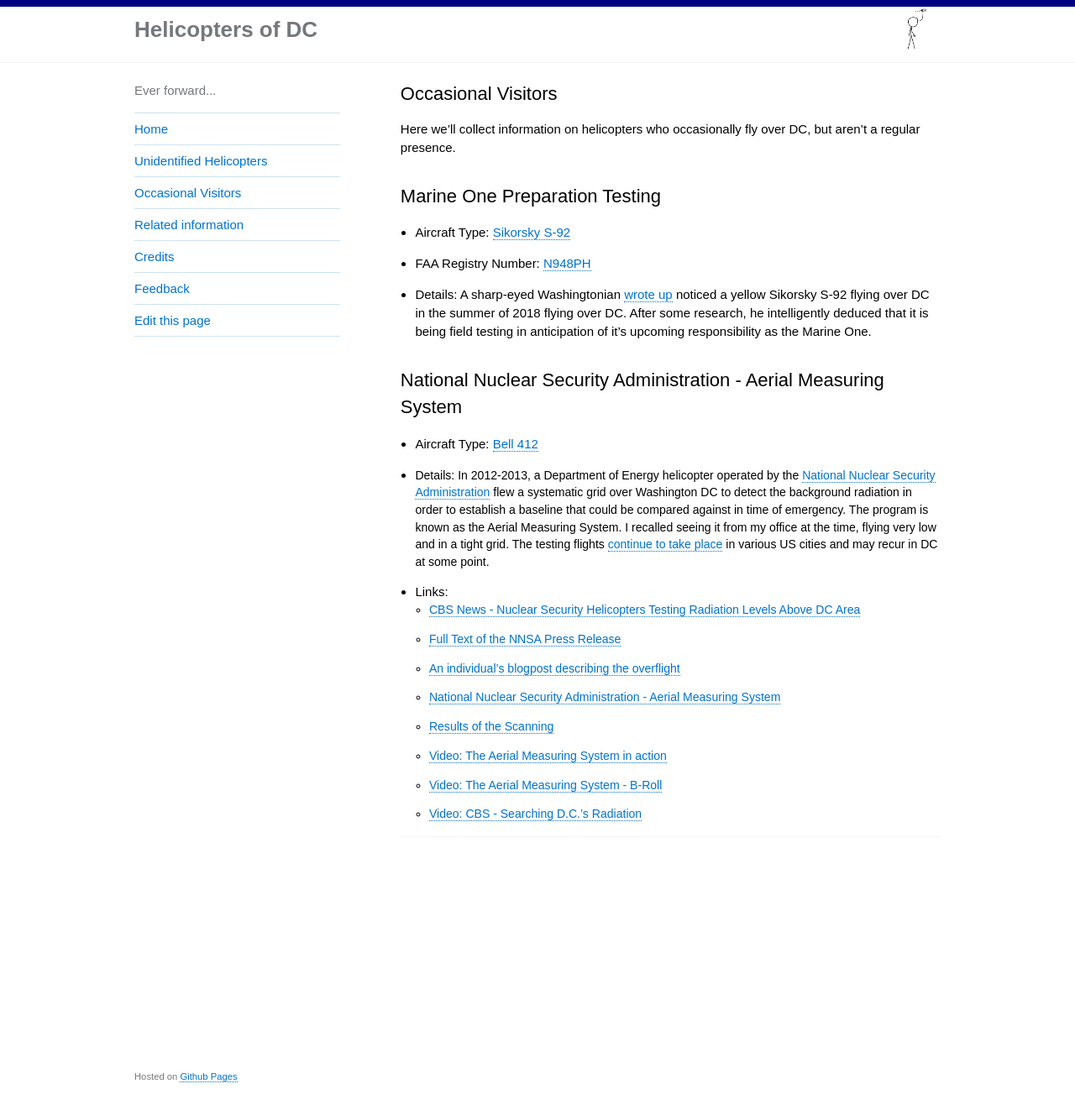
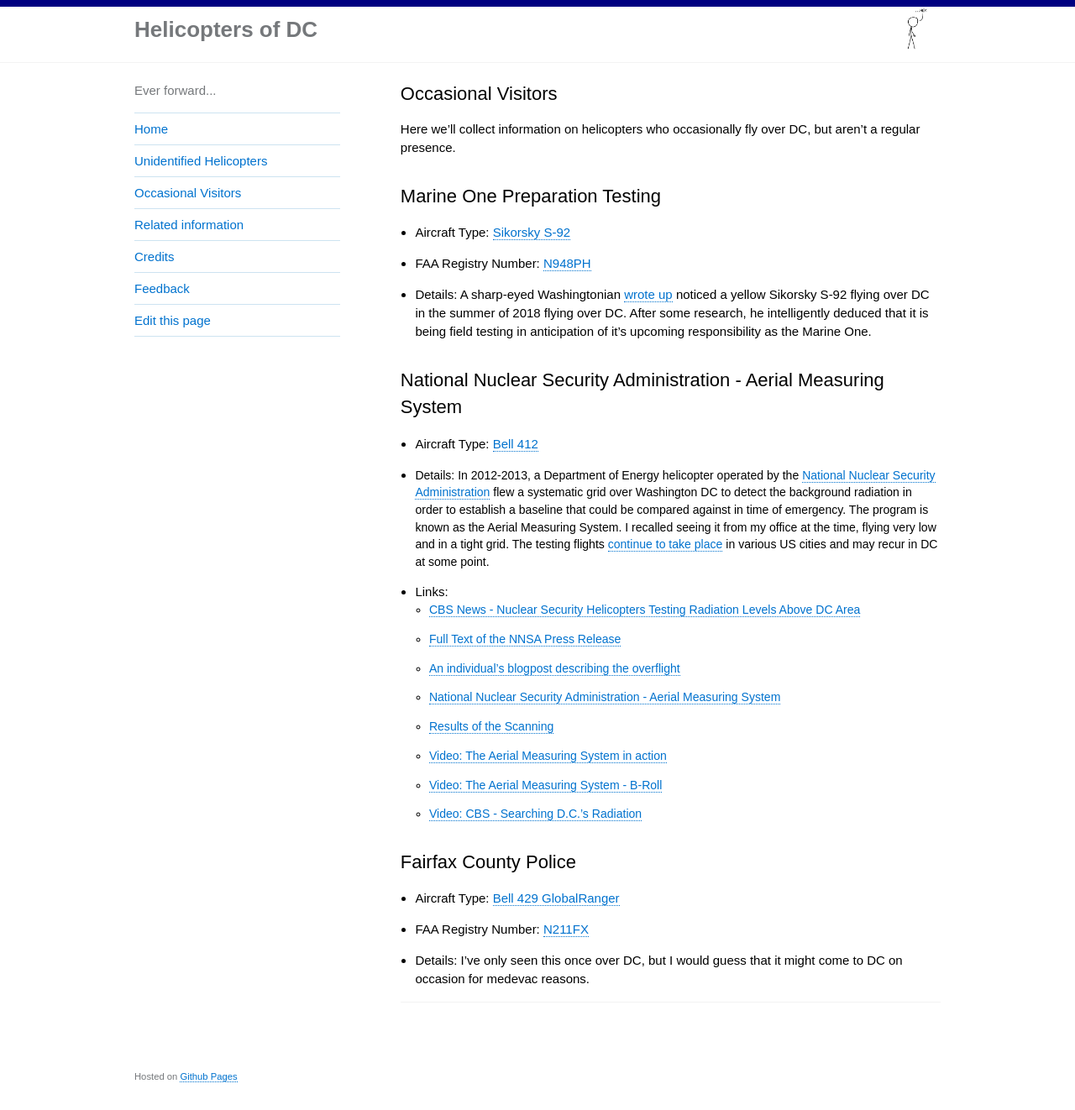
Before and after one commit to gbinal/dc-helicopters, a Jekyll site: the page built from pages/occasional-visitors.md, in a window 1280 px wide and 1322 px high. Shown: the whole window at 84% size. Built offline with Jekyll 4.4.1, drawn with Linux system fonts in a browser that asks for light colours.

Commit message:
adding fairfax helicopter

```diff
--- a/pages/occasional-visitors.md
+++ b/pages/occasional-visitors.md
@@ -26,3 +26,10 @@
   * [Video: The Aerial Measuring System in action](https://www.youtube.com/watch?v=fWqFpkd27Y0)
   * [Video: The Aerial Measuring System - B-Roll](https://www.youtube.com/watch?v=PANp9gtv8Rs)
   * [Video: CBS - Searching D.C.'s Radiation](https://www.youtube.com/watch?v=dB-zkcuvCd4)
+
+
+## Fairfax County Police
+
+* Aircraft Type: [Bell 429 GlobalRanger](https://en.wikipedia.org/wiki/Bell_429_GlobalRanger)
+* FAA Registry Number: [N211FX](https://registry.faa.gov/aircraftinquiry/NNum_Results.aspx?NNumbertxt=N211FX)
+* Details: I've only seen this once over DC, but I would guess that it might come to DC on occasion for medevac reasons.
```
